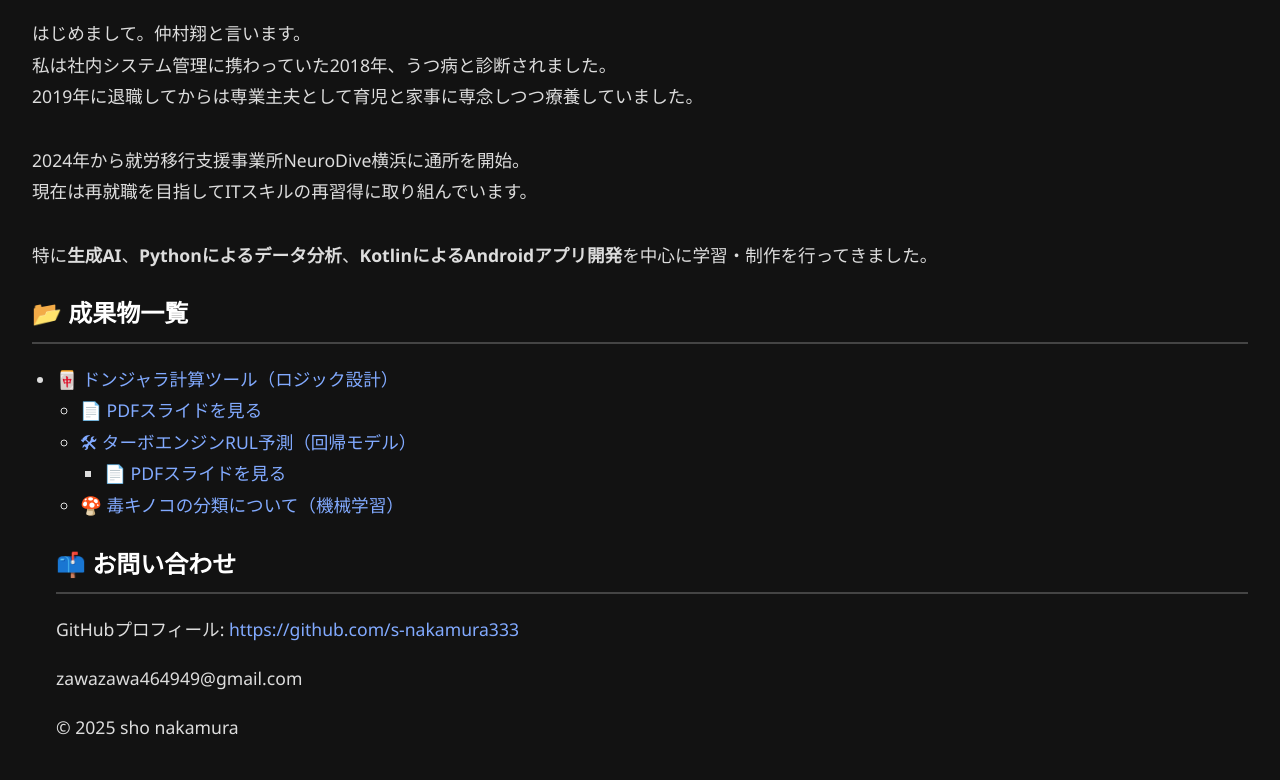
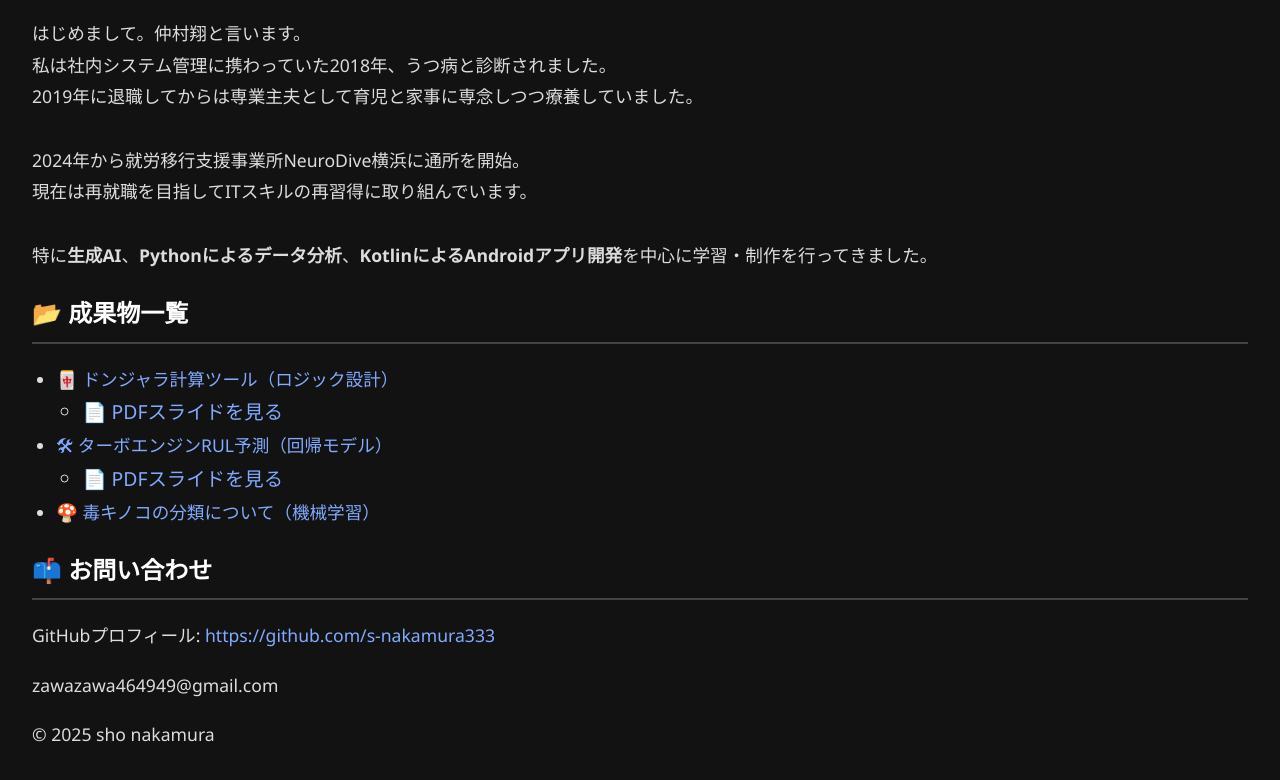
Before and after one commit to s-nakamura333/sn-portfolio-site, a plain HTML site: page index.html in a window 1280 px wide. Shown: the part 126-906 px from the top of the page. Drawn offline with Linux system fonts and the light colour scheme.

Commit message:
Update index.html

```diff
--- a/index.html
+++ b/index.html
@@ -25,17 +25,17 @@
  <h2>📂 成果物一覧</h2>
 <ul>
   <li>
-    <a href="https://s-nakamura333.github.io/donjara/">🀄 ドンジャラ計算ツール（ロジック設計）</a></li>
+    <a href="https://s-nakamura333.github.io/donjara/">🀄 ドンジャラ計算ツール（ロジック設計）</a>
   <ul>
-    <li><a href="https://github.com/s-nakamura333/donjara/blob/8b32a072000d8eeec1d20beff45048ff9b66ea9c/docs/donjara_pdf20250530.pdf" target="_blank">📄 PDFスライドを見る</a></li>
-  </li>
+    <li><a href="https://github.com/s-nakamura333/donjara/blob/8b32a072000d8eeec1d20beff45048ff9b66ea9c/docs/donjara_pdf20250530.pdf" target="_blank">📄 PDFスライドを見る
+    </a></li></ul>
   <li>
-    <a href="https://s-nakamura333.github.io/RUL-prediction/">🛠 ターボエンジンRUL予測（回帰モデル）</a></li>
-    <ul>
-      <li><a href="https://github.com/s-nakamura333/RUL-prediction/blob/main/docs/RUL_summary.pdf" target="_blank">📄 PDFスライドを見る</a></li>
-    </ul>
-  </li>
-  <li><a href="mushroom.html">🍄 毒キノコの分類について（機械学習）</a></li>
+    <a href="https://s-nakamura333.github.io/RUL-prediction/">🛠 ターボエンジンRUL予測（回帰モデル）</a>
+  <ul>
+    <li><a href="https://github.com/s-nakamura333/RUL-prediction/blob/main/docs/RUL_summary.pdf" target="_blank">📄 PDFスライドを見る
+    </a></li></ul>
+  <li>
+    <a href="mushroom.html">🍄 毒キノコの分類について（機械学習）</a></li>
 </ul>
 
 
```
